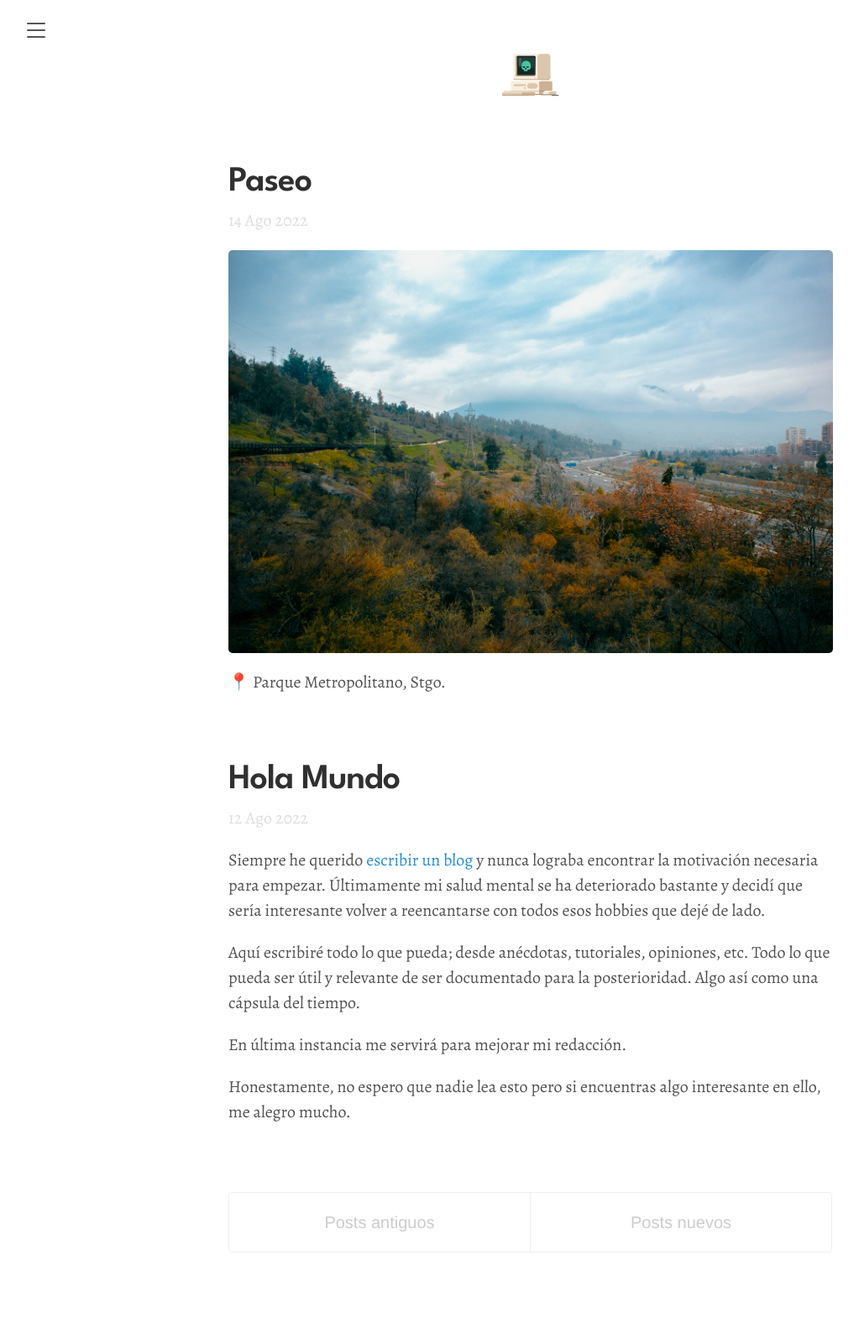
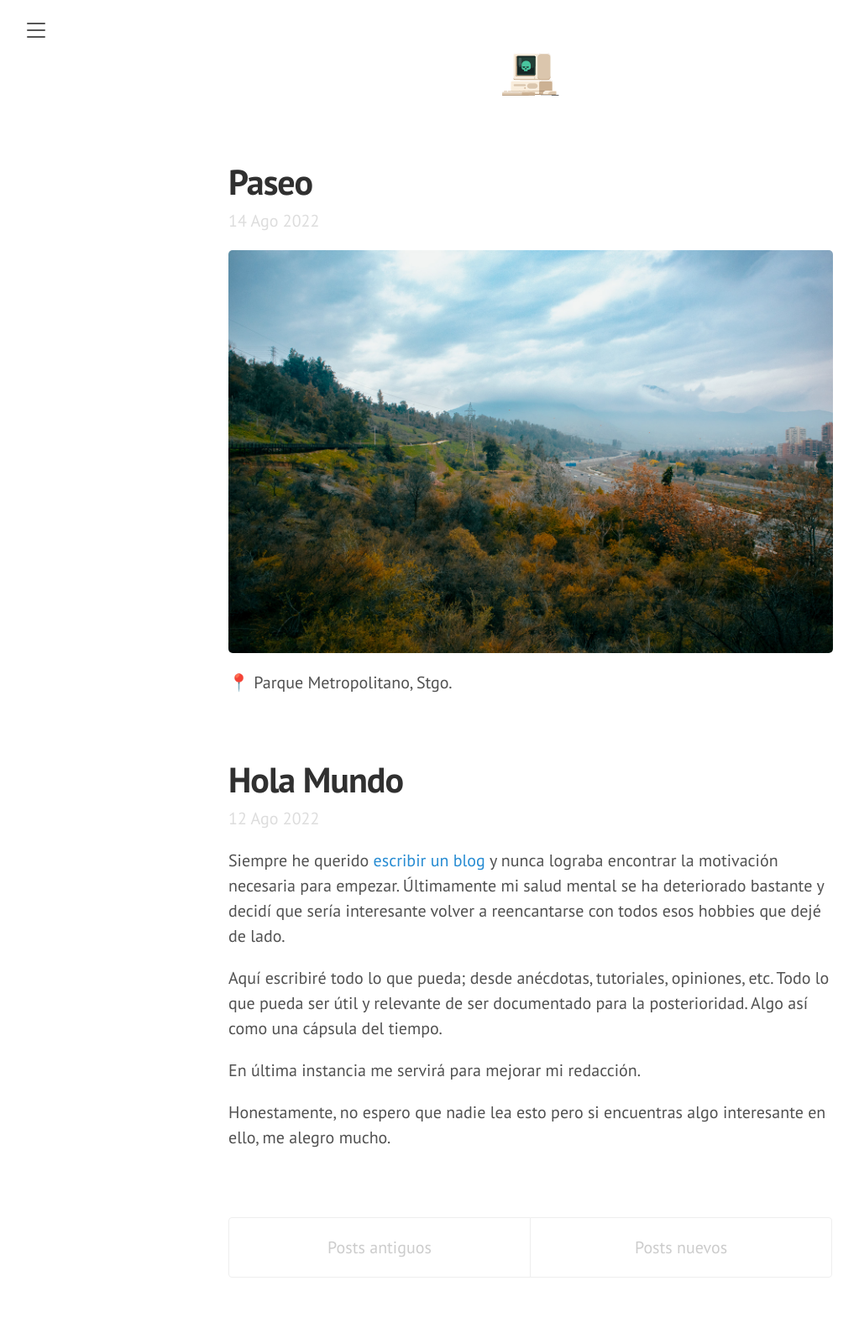
Before and after one commit to darriagada/darriagada.github.io, a Jekyll site: the page built from index.html, in a window 1280 px wide. Shown: the whole page at 84% size, without its empty margins (8-1031 px from the left). Built offline with Jekyll 4.4.1, drawn with Linux system fonts in a browser that asks for light colours; the list of posts is cut into pages by our own code; comment, search, counter and statistics services are not loaded; before the commit the page ends 1552 px from its top, so only the background shows below that.

Commit message:
Going back

```diff
--- a/_includes/head.html
+++ b/_includes/head.html
@@ -21,9 +21,9 @@
   <link rel="stylesheet" href="{{ '/public/css/lanyon.css' | absolute_url }}">
   <link rel="preconnect" href="https://fonts.googleapis.com">
   <link rel="preconnect" href="https://fonts.gstatic.com" crossorigin>
-  <link href="https://fonts.googleapis.com/css2?family=Alegreya:ital@0;1&family=League+Spartan:wght@600&display=swap" rel="stylesheet">
+  <link href="https://fonts.googleapis.com/css2?family=PT+Sans:ital,wght@0,400;0,700;1,400&display=swap" rel="stylesheet">
 
-  <!-- dark theme using DarkReader yay! -->
+  <!-- dark theme using DarkReader -->
   <script src="//unpkg.com/darkreader@4.9.55/darkreader.js"></script>
   <script type="text/javascript">
     DarkReader.setFetchMethod(window.fetch); // Fix to remedy CORS errors in chrome console
--- a/public/css/lanyon.css
+++ b/public/css/lanyon.css
@@ -41,12 +41,12 @@
 }
 
 html {
-  font-family: "Alegreya", Helvetica, Arial, sans-serif;
+  font-family: "PT Sans", Helvetica, Arial, sans-serif;
 }
 
 h1, h2, h3, h4, h5, h6 {
-  font-family: "League Spartan", Helvetica, Arial, sans-serif;
-  font-weight: 600;
+  font-family: "PT Sans", Helvetica, Arial, sans-serif;
+  font-weight: 700;
   color: #313131;
   letter-spacing: -.025rem;
 }
@@ -204,7 +204,7 @@
   width: 14rem;
   visibility: hidden;
   overflow-y: auto;
-  font-family: "Nunito", Helvetica, Arial, sans-serif;
+  font-family: "PT Sans", Helvetica, Arial, sans-serif;
   font-size: .875rem; /* 15px */
   color: rgba(255,255,255,.6);
   background-color: #202020;
@@ -419,7 +419,7 @@
   overflow: hidden; /* clearfix */
   margin-left: -1rem;
   margin-right: -1rem;
-  font-family: "Nunito", Helvetica, Arial, sans-serif;
+  font-family: "PT Sans", Helvetica, Arial, sans-serif;
   color: #ccc;
   text-align: center;
 }
```
